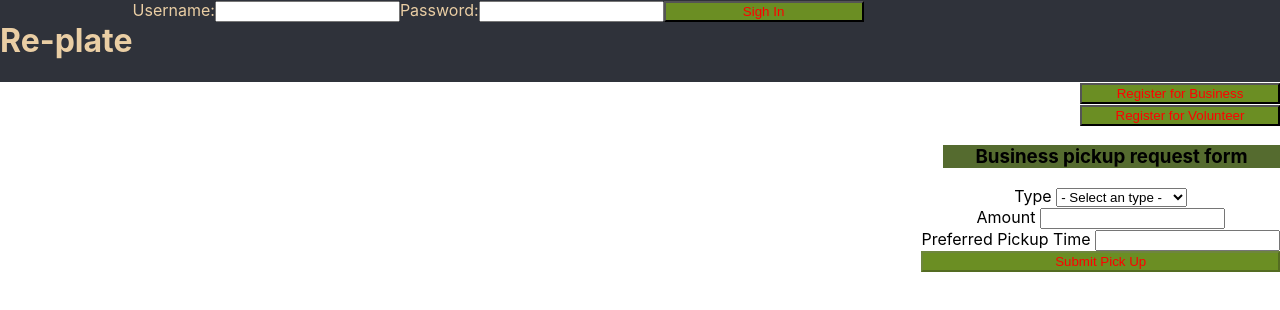
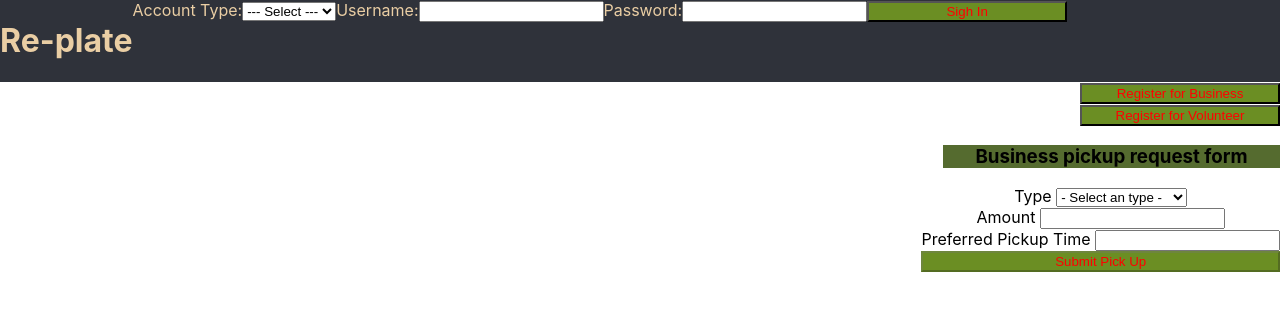
Before and after one commit to Buildweek-Replate-1/Front-End, a React (Create React App) app in the folder replate/: page / in a window 1280 px wide. Shown: the top 310 px of the page. Built offline with nearby package versions, Linux system fonts and the light colour scheme.

Commit message:
Updates to SighIn page

```diff
--- a/replate/src/components/SighIn.js
+++ b/replate/src/components/SighIn.js
@@ -1,30 +1,61 @@
 import React, { useState } from "react";
+import { checkPropTypes } from "prop-types";
 
-const SighIn = () => {
-  const [user, setUser] = useState({ username: "", password: "" });
+//Unit 3 imports
+import {Link, useHistory} from 'react-router-dom';
+import {loginRequest} from '../actions/allActions';
+import {connect} from 'react-redux';
 
+
+const SighIn = props => {
+  const [user, setUser] = useState({ accountType: "", username: "", password: "" });
+  const history = useHistory();
+
+  //Unit 3 moved NameChange to FormChange
   const NameChange = (event) => {
     setUser({ ...user, username: event.target.value });
   };
 
+  //Unit 3 moved PasswordChange to FormChange
   const PasswordChange = (event) => {
     setUser({ ...user, password: event.target.value });
+  };
+
+  const FormChange = (event) => {
+    setUser({...user, [event.target.name]: event.target.value});
   };
 
   const Submit = (event) => {
     event.preventDefault();
     console.log(user);
+
+    //Unit 3 Code below
+    props.loginRequest(user);
+    if(user.accountType === 'business') {
+      props.history.push('/business')
+    } else if(user.accountType === 'volunteer') {
+      props.history.push('/volunteer');
+    }
   };
 
   return (
     <div className="sighIn">
-      <form onSubmit={(event) => Submit(event)}>
+      <form onSubmit={Submit}>
+        <label>
+          Account Type:
+          <select name='accountType' onChange={FormChange}>
+            <option>--- Select ---</option>
+            <option value='business'>Business</option>
+            <option value='volunteer'>Volunteer</option>
+          </select>
+        </label>
         <label>
           Username:
           <input
             type="text"
             name="username"
-            onChange={(event) => NameChange(event)}
+            value={user.username}
+            onChange={FormChange}
           />
         </label>
         <label>
@@ -32,7 +63,8 @@ const SighIn = () => {
           <input
             type="text"
             name="password"
-            onChange={(event) => PasswordChange(event)}
+            value={user.password}
+            onChange={FormChange}
           />
         </label>
         <button>Sigh In</button>
@@ -40,4 +72,13 @@ const SighIn = () => {
     </div>
   );
 };
-export default SighIn;
+
+// Unit 3 code below
+const mapStateToProps = state => {
+    return {
+        username: state.currentUser.username,
+        id: state.currentUser.id
+    };
+};
+
+export default connect(mapStateToProps, {loginRequest})(SighIn);
```
